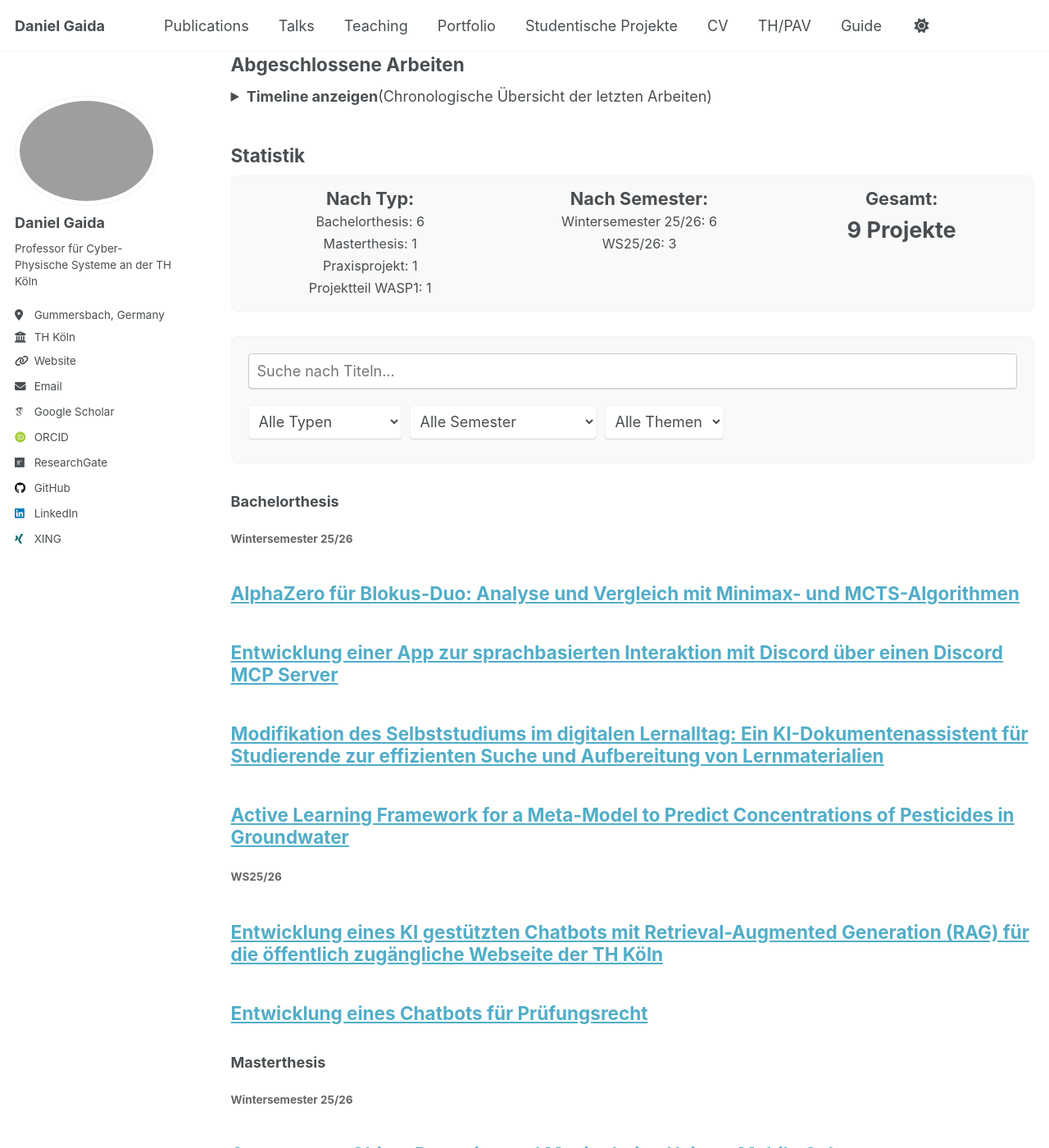
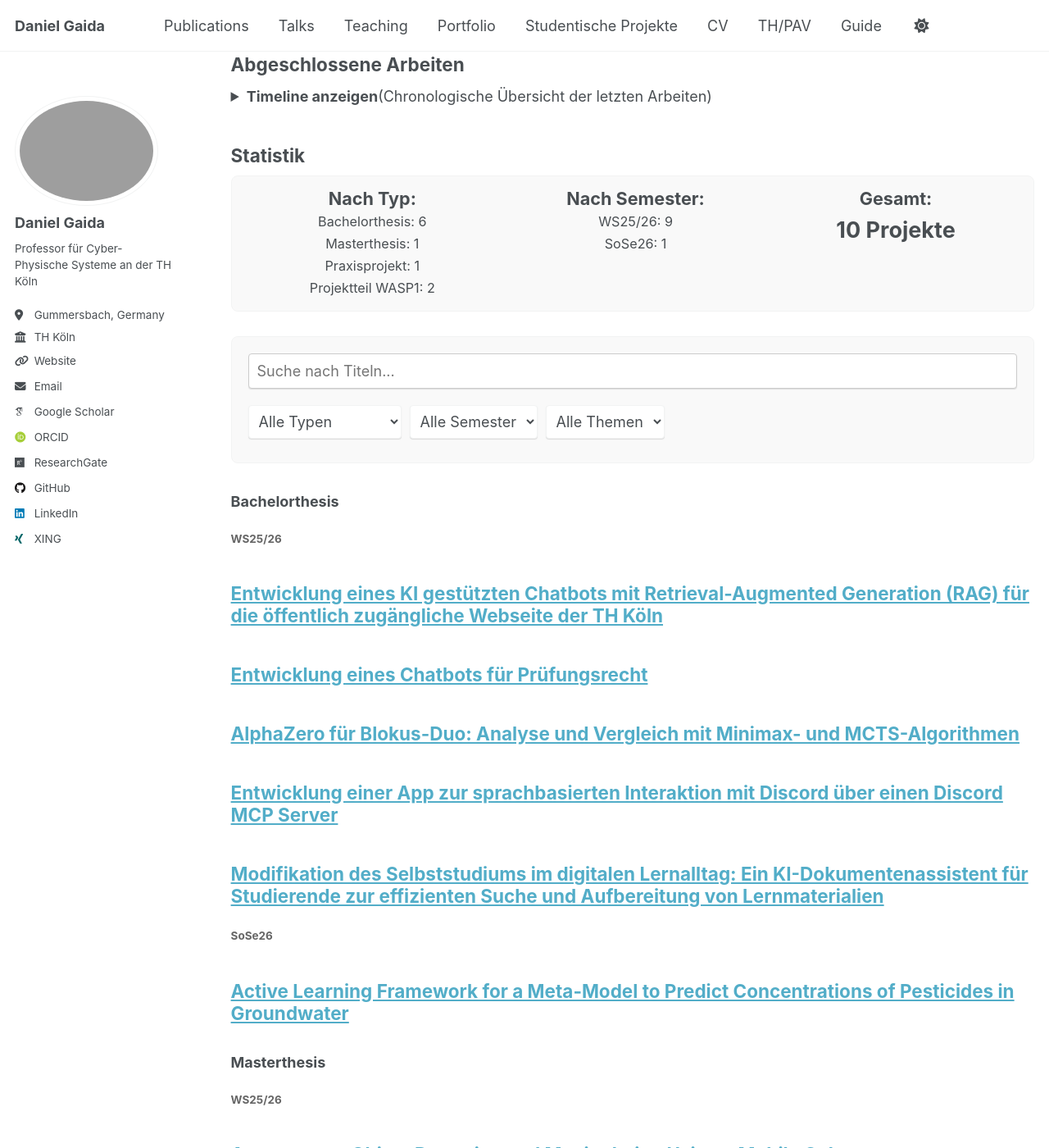
Before and after one commit to dgaida/dgaida.github.io, a Jekyll site: the page built from _pages/student_projects.md, in a window 1280 px wide and 1400 px high, scrolled down 777 px. Shown: the whole window at 82% size. Built offline with Jekyll 4.4.1, drawn with Linux system fonts in a browser that asks for light colours; some web fonts are replaced; a script that is not in the unit is left out; some of the changed text lies outside the part shown.

Commit message:
add student projects

```diff
--- a/_student_projects/2026_2025_26_ws_ba_ammu.md
+++ b/_student_projects/2026_2025_26_ws_ba_ammu.md
@@ -6,7 +6,7 @@ excerpt: |
   A voice-controlled web tool has been created that lets users manage Discord events and channels through everyday speech, automatically converting phrases like “tomorrow 3 pm” into the exact timestamps Discord needs. The system links large language models to Discord’s servers via the open Model Context Protocol, hides the technical details behind a simple browser interface, and can be used from any device on the network.
 collection: student_projects
 type: "Bachelorthesis"
-semester: "Wintersemester 25/26"
+semester: "WS25/26"
 ---
 
 A voice-controlled web tool has been created that lets users manage Discord events and channels through everyday speech, automatically converting phrases like “tomorrow 3 pm” into the exact timestamps Discord needs. The system links large language models to Discord’s servers via the open Model Context Protocol, hides the technical details behind a simple browser interface, and can be used from any device on the network.
--- a/_student_projects/2026_2025_26_ws_ba_lest.md
+++ b/_student_projects/2026_2025_26_ws_ba_lest.md
@@ -6,7 +6,7 @@ excerpt: |
   An AlphaZero-style AI for the two-player board game Blokus Duo was built and pitted against hand-crafted Minimax and MCTS opponents. Although ten rounds of self-training did not yet surpass the classical agents, the neural network noticeably boosted MCTS move quality, indicating clear room for further improvement.
 collection: student_projects
 type: "Bachelorthesis"
-semester: "Wintersemester 25/26"
+semester: "WS25/26"
 ---
 
 An AlphaZero-style AI for the two-player board game Blokus Duo was built and pitted against hand-crafted Minimax and MCTS opponents. Although ten rounds of self-training did not yet surpass the classical agents, the neural network noticeably boosted MCTS move quality, indicating clear room for further improvement.
--- a/_student_projects/2026_2025_26_ws_ba_nivo.md
+++ b/_student_projects/2026_2025_26_ws_ba_nivo.md
@@ -6,7 +6,7 @@ excerpt: |
   A privacy-preserving AI document assistant was built to let students find and understand their scattered digital course materials. After systematically testing 56 local RAG-pipeline setups, the best combination of smart parsers, dense retrieval and reranking rivaled cloud services without sending data off campus.
 collection: student_projects
 type: "Bachelorthesis"
-semester: "Wintersemester 25/26"
+semester: "WS25/26"
 ---
 
 A privacy-preserving AI document assistant was built to let students find and understand their scattered digital course materials. After systematically testing 56 local RAG-pipeline setups, the best combination of smart parsers, dense retrieval and reranking rivaled cloud services without sending data off campus.
--- a/_student_projects/2026_25_26_ws_ma_tino.md
+++ b/_student_projects/2026_25_26_ws_ma_tino.md
@@ -8,7 +8,7 @@ excerpt: |
   <iframe width="30%" height="15" src="https://www.youtube.com/embed/dQw4w9WgXcQ" frameborder="0" allowfullscreen></iframe>
 collection: student_projects
 type: "Masterthesis"
-semester: "Wintersemester 25/26"
+semester: "WS25/26"
 ---
 
 Autonomous exploration, open-vocabulary object recognition, and safe grasping have been combined on a compact mobile robot, enabling it to independently map unknown rooms, locate user-specified items, and pick them up. Field tests showed the frontier-guided strategy finds and grasps objects faster and more reliably than simpler straight-line searches, even in cluttered indoor spaces.
--- a/_student_projects/2026_ws2526_pr_trng.md
+++ b/_student_projects/2026_ws2526_pr_trng.md
@@ -6,7 +6,7 @@ excerpt: |
   A set of web apps has been built to digitalize restaurant processes. Guests can scan a QR code to order and pay at the table, reserve seats and preorder meals, while staff track all tables in real time.
 collection: student_projects
 type: "Praxisprojekt"
-semester: "Wintersemester 25/26"
+semester: "WS25/26"
 ---
 
 A set of web apps has been built to digitalize restaurant processes. Guests can scan a QR code to order and pay at the table, reserve seats and preorder meals, while staff track all tables in real time.
```
Also changed, not shown: _student_projects/2026_2025_26_ws_ba_beme.md (deleted, +0 -12 lines), _student_projects/2026_sose26_ba_beme.md (added, +12 -0 lines), _student_projects/2026_ws2526_pr_mogo.md (added, +12 -0 lines).
